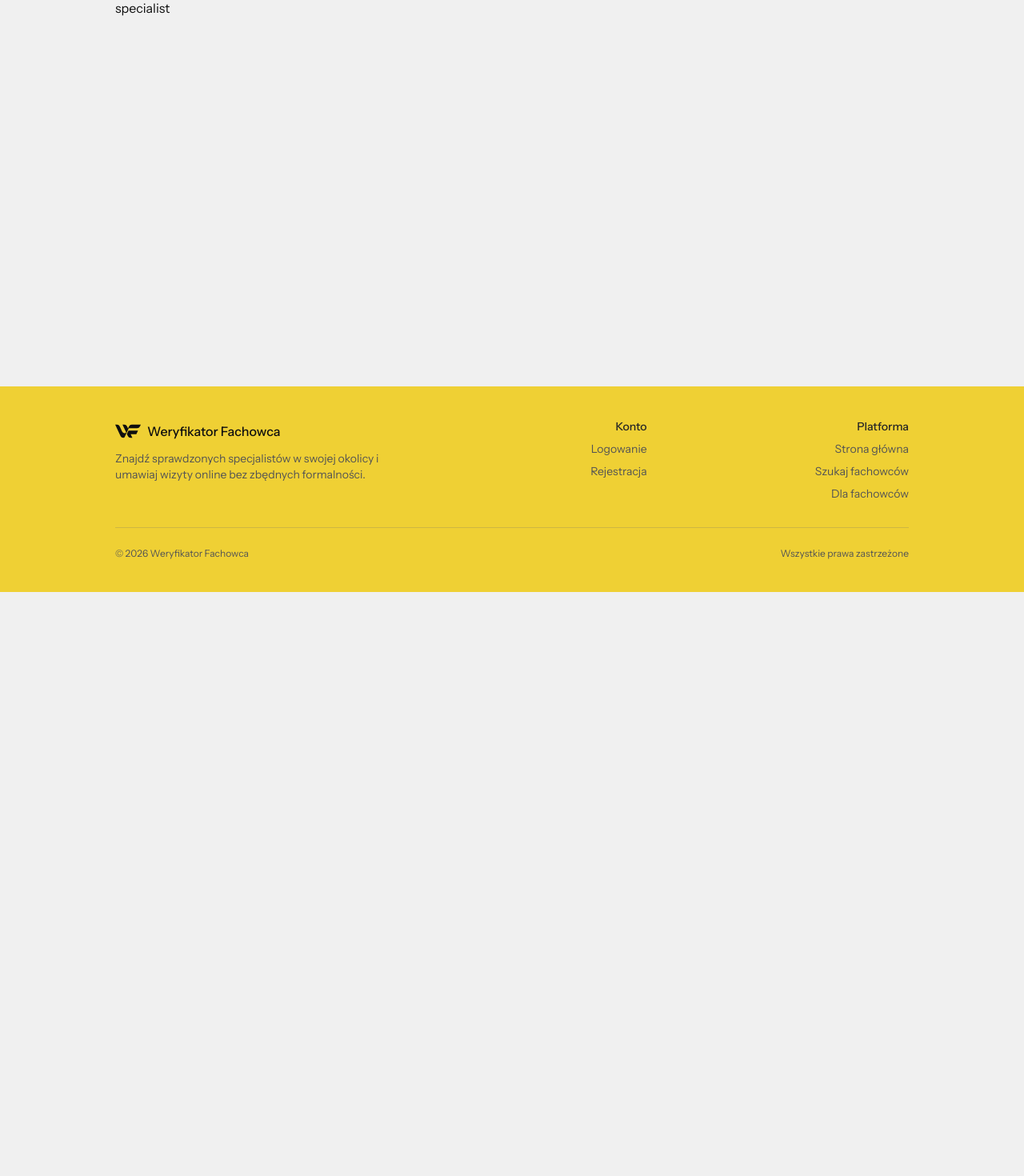
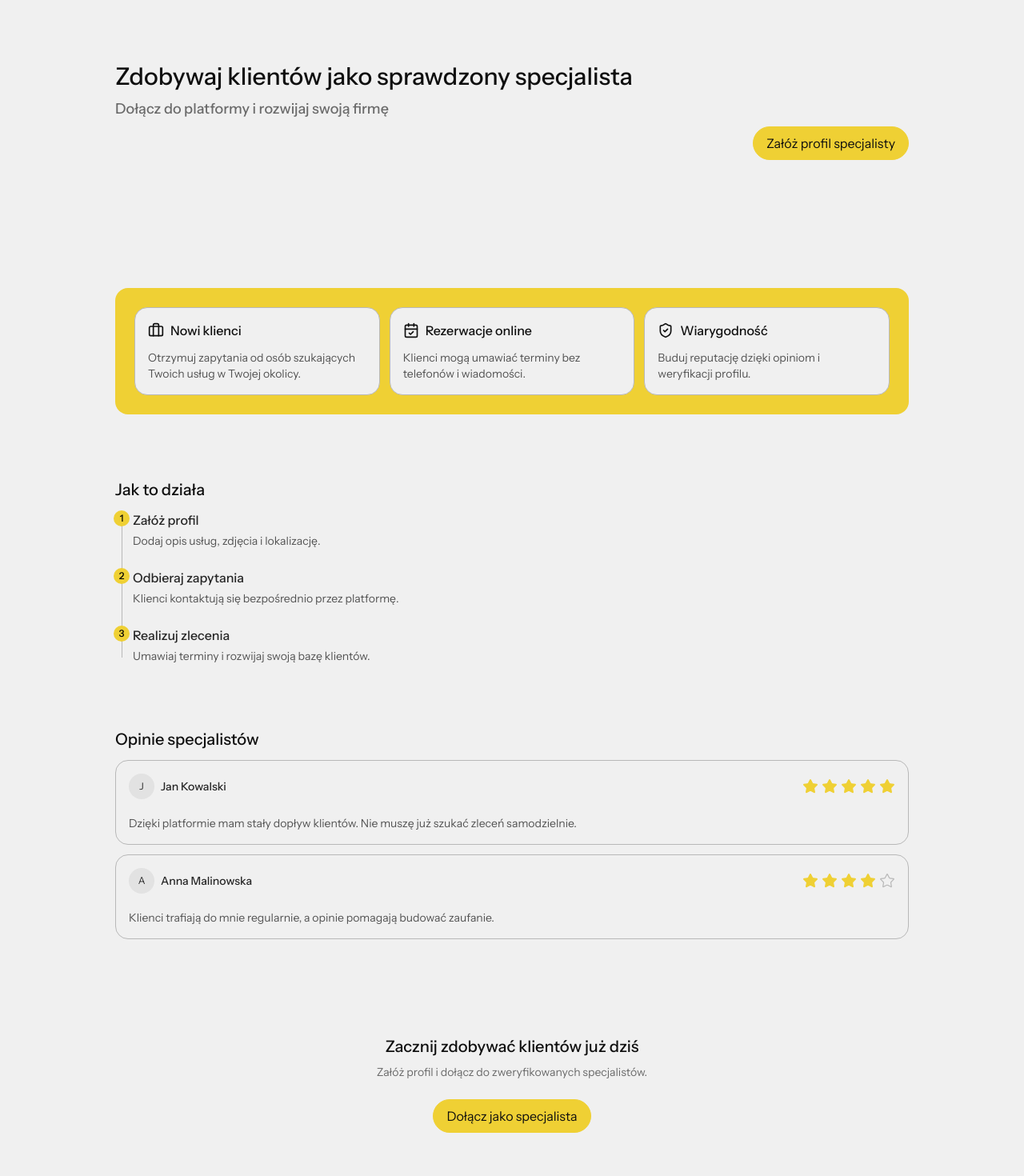
Before and after one commit to neyluu/weryfikator-fachowca, a React (Vite) app in the folder frontend/: page /specialists in a window 1280 px wide. Shown: the part 60-1530 px from the top of the page at 80% size. Before the commit the page ends 800 px from the top, so only its background shows below. Built offline with nearby package versions, Linux system fonts and the light colour scheme.

Commit message:
Added landing page for specialists and automatic role selection when registering

```diff
--- a/frontend/src/components/ui/Avatar.jsx
+++ b/frontend/src/components/ui/Avatar.jsx
@@ -1,5 +1,5 @@
 const baseClasses =
-  "w-8 h-8 rounded-full bg-neutral-700 flex items-center justify-center text-xs text-neutral-200";
+  "w-8 h-8 rounded-full bg-neutral-800/25 flex items-center justify-center text-xs text-neutral-200";
 
 export function Avatar({ name, className = "" }) {
   const classes = [baseClasses, className].filter(Boolean).join(" ");
--- a/frontend/src/pages/NotFound.jsx
+++ b/frontend/src/pages/NotFound.jsx
@@ -1,7 +1,33 @@
+import Button from "../components/ui/Button";
 import usePageTitle from "../util/pageTitle";
+import { SearchX } from "lucide-react";
 
-export default function Home() {
+export default function NotFound() {
   usePageTitle("Weryfikator Fachowca - Nie znaleziono strony");
 
-  return <div className="flex flex-col">404</div>;
+  return (
+    <div className="flex flex-col items-center justify-center text-center gap-5 mt-10 w-full">
+      <div className="flex items-center justify-center w-16 h-16 rounded-2xl bg-neutral-800/40 border border-neutral-800">
+        <SearchX className="w-8 h-8 stroke-neutral-300" />
+      </div>
+
+      <h1 className="text-3xl font-medium text-neutral-100">404</h1>
+
+      <h2 className="text-lg font-medium text-neutral-400">
+        Nie znaleziono strony
+      </h2>
+
+      <p className="text-sm text-neutral-500 max-w-md">
+        Strona, której szukasz, nie istnieje lub została przeniesiona.
+      </p>
+
+      <div className="flex gap-2 mt-4">
+        <Button href="/">Wróć na stronę główną</Button>
+
+        <Button href="/search" look="secondary">
+          Znajdź specjalistę
+        </Button>
+      </div>
+    </div>
+  );
 }
--- a/frontend/src/pages/Register.jsx
+++ b/frontend/src/pages/Register.jsx
@@ -1,4 +1,5 @@
-import { useState } from "react";
+import { useState, useEffect } from "react";
+import { useLocation } from "react-router-dom";
 import { useAuth } from "../context/AuthContext";
 import usePageTitle from "../util/pageTitle";
 import Button from "../components/ui/Button";
@@ -23,14 +24,26 @@ const ROLES = [
 function Register() {
   usePageTitle("Weryfikator Fachowca - Rejestracja");
   const { register } = useAuth();
+  const location = useLocation();
+
   const [form, setForm] = useState({
     username: "",
     email: "",
     password: "",
     role: "USER",
   });
+
   const [error, setError] = useState("");
   const [loading, setLoading] = useState(false);
+
+  useEffect(() => {
+    const params = new URLSearchParams(location.search);
+    const role = params.get("role");
+
+    if (role === "specialist") {
+      setForm((prev) => ({ ...prev, role: "SPECIALIST" }));
+    }
+  }, [location.search]);
 
   const handleChange = (e) => {
     setForm({ ...form, [e.target.name]: e.target.value });
@@ -64,6 +77,7 @@ function Register() {
         className="w-full max-w-sm p-4 flex flex-col gap-4 bg-neutral-800/25 rounded-3xl"
       >
         <h1 className="text-xl font-medium text-center">Rejestracja</h1>
+
         <Input
           type="text"
           name="username"
@@ -71,6 +85,7 @@ function Register() {
           value={form.username}
           onChange={handleChange}
         />
+
         <Input
           type="email"
           name="email"
@@ -78,6 +93,7 @@ function Register() {
           value={form.email}
           onChange={handleChange}
         />
+
         <Input
           type="password"
           name="password"
@@ -85,6 +101,7 @@ function Register() {
           value={form.password}
           onChange={handleChange}
         />
+
         <div className="flex flex-row gap-2">
           {ROLES.map(({ value, label, description, icon: Icon }) => {
             const selected = form.role === value;
@@ -107,9 +124,11 @@ function Register() {
             );
           })}
         </div>
+
         <Button type="submit" disabled={loading} className="w-full">
           {loading ? "Tworzenie konta..." : "Utwórz konto"}
         </Button>
+
         {error && (
           <p className="text-sm text-center text-neutral-400 max-w-fit border-t border-t-neutral-800/75 pt-2">
             {error}
--- a/frontend/src/pages/Specialists.jsx
+++ b/frontend/src/pages/Specialists.jsx
@@ -1,7 +1,156 @@
+import Button from "../components/ui/Button";
 import usePageTitle from "../util/pageTitle";
+import Card from "../components/ui/Card";
+import Section from "../components/ui/Section";
+import Avatar from "../components/ui/Avatar";
+import Stars from "../components/ui/Stars";
+import { Briefcase, CalendarCheck, ShieldCheck } from "lucide-react";
 
-export default function Home() {
+export default function SpecialistsLanding() {
   usePageTitle("Weryfikator Fachowca - Dla fachowców");
 
-  return <div className="flex flex-col">specialist</div>;
+  return (
+    <div className="flex flex-col gap-20">
+      {/* HERO */}
+      <div className="flex flex-col items-start justify-center py-20 gap-2">
+        <h1 className="text-3xl font-medium">
+          Zdobywaj klientów jako sprawdzony specjalista
+        </h1>
+        <h2 className="text-lg font-medium text-neutral-500">
+          Dołącz do platformy i rozwijaj swoją firmę
+        </h2>
+
+        <Button
+          href="/auth/register?role=specialist"
+          className="place-self-end"
+        >
+          Załóż profil specjalisty
+        </Button>
+      </div>
+
+      {/* BENEFITY */}
+      <div className="flex flex-row gap-3 flex-wrap bg-brand p-6 rounded-2xl">
+        <div className="flex flex-col gap-3 flex-1 bg-neutral-900 border border-neutral-800 rounded-2xl p-4">
+          <div className="flex items-center gap-2">
+            <Briefcase className="w-5 h-5 stroke-2 stroke-neutral-100" />
+            <h3 className="text-neutral-100 font-medium">Nowi klienci</h3>
+          </div>
+          <p className="text-neutral-400 text-sm">
+            Otrzymuj zapytania od osób szukających Twoich usług w Twojej
+            okolicy.
+          </p>
+        </div>
+
+        <div className="flex flex-col gap-3 flex-1 bg-neutral-900 border border-neutral-800 rounded-2xl p-4">
+          <div className="flex items-center gap-2">
+            <CalendarCheck className="w-5 h-5 stroke-2 stroke-neutral-100" />
+            <h3 className="text-neutral-100 font-medium">Rezerwacje online</h3>
+          </div>
+          <p className="text-neutral-400 text-sm">
+            Klienci mogą umawiać terminy bez telefonów i wiadomości.
+          </p>
+        </div>
+
+        <div className="flex flex-col gap-3 flex-1 bg-neutral-900 border border-neutral-800 rounded-2xl p-4">
+          <div className="flex items-center gap-2">
+            <ShieldCheck className="w-5 h-5 stroke-2 stroke-neutral-100" />
+            <h3 className="text-neutral-100 font-medium">Wiarygodność</h3>
+          </div>
+          <p className="text-neutral-400 text-sm">
+            Buduj reputację dzięki opiniom i weryfikacji profilu.
+          </p>
+        </div>
+      </div>
+
+      {/* JAK TO DZIAŁA */}
+      <Section title="Jak to działa">
+        <div className="flex flex-col gap-6 relative pl-5.5">
+          <div className="absolute left-2 top-2 bottom-2 w-px bg-neutral-800" />
+
+          <div className="relative flex flex-col gap-1">
+            <div className="absolute -left-6 top-0 w-5 h-5 rounded-full bg-brand flex items-center justify-center text-xs font-medium text-black">
+              1
+            </div>
+            <h3 className="text-neutral-200 font-medium">Załóż profil</h3>
+            <p className="text-neutral-400 text-sm">
+              Dodaj opis usług, zdjęcia i lokalizację.
+            </p>
+          </div>
+
+          <div className="relative flex flex-col gap-1">
+            <div className="absolute -left-6 top-0 w-5 h-5 rounded-full bg-brand flex items-center justify-center text-xs font-medium text-black">
+              2
+            </div>
+            <h3 className="text-neutral-200 font-medium">Odbieraj zapytania</h3>
+            <p className="text-neutral-400 text-sm">
+              Klienci kontaktują się bezpośrednio przez platformę.
+            </p>
+          </div>
+
+          <div className="relative flex flex-col gap-1">
+            <div className="absolute -left-6 top-0 w-5 h-5 rounded-full bg-brand flex items-center justify-center text-xs font-medium text-black">
+              3
+            </div>
+            <h3 className="text-neutral-200 font-medium">Realizuj zlecenia</h3>
+            <p className="text-neutral-400 text-sm">
+              Umawiaj terminy i rozwijaj swoją bazę klientów.
+            </p>
+          </div>
+        </div>
+      </Section>
+
+      {/* OPINIE FACHOWCÓW */}
+      <Section title="Opinie specjalistów">
+        <div className="flex flex-col gap-3">
+          <Card className="flex flex-col gap-5">
+            <div className="flex items-center justify-between">
+              <div className="flex items-center gap-2">
+                <Avatar name="JK" />
+                <span className="text-neutral-200 font-medium">
+                  Jan Kowalski
+                </span>
+              </div>
+              <Stars value={5} interactive={false} />
+            </div>
+
+            <p className="text-neutral-400 text-sm">
+              Dzięki platformie mam stały dopływ klientów. Nie muszę już szukać
+              zleceń samodzielnie.
+            </p>
+          </Card>
+
+          <Card className="flex flex-col gap-5">
+            <div className="flex items-center justify-between">
+              <div className="flex items-center gap-2">
+                <Avatar name="AM" />
+                <span className="text-neutral-200 font-medium">
+                  Anna Malinowska
+                </span>
+              </div>
+              <Stars value={4} interactive={false} />
+            </div>
+
+            <p className="text-neutral-400 text-sm">
+              Klienci trafiają do mnie regularnie, a opinie pomagają budować
+              zaufanie.
+            </p>
+          </Card>
+        </div>
+      </Section>
+
+      {/* CTA KOŃCOWE (WYŚRODKOWANE) */}
+      <div className="flex flex-col items-center justify-center text-center gap-2 py-10">
+        <h2 className="text-xl font-medium">
+          Zacznij zdobywać klientów już dziś
+        </h2>
+        <p className="text-neutral-500 text-sm max-w-md">
+          Załóż profil i dołącz do zweryfikowanych specjalistów.
+        </p>
+
+        <Button href="/register" className="mt-4">
+          Dołącz jako specjalista
+        </Button>
+      </div>
+    </div>
+  );
 }
```
